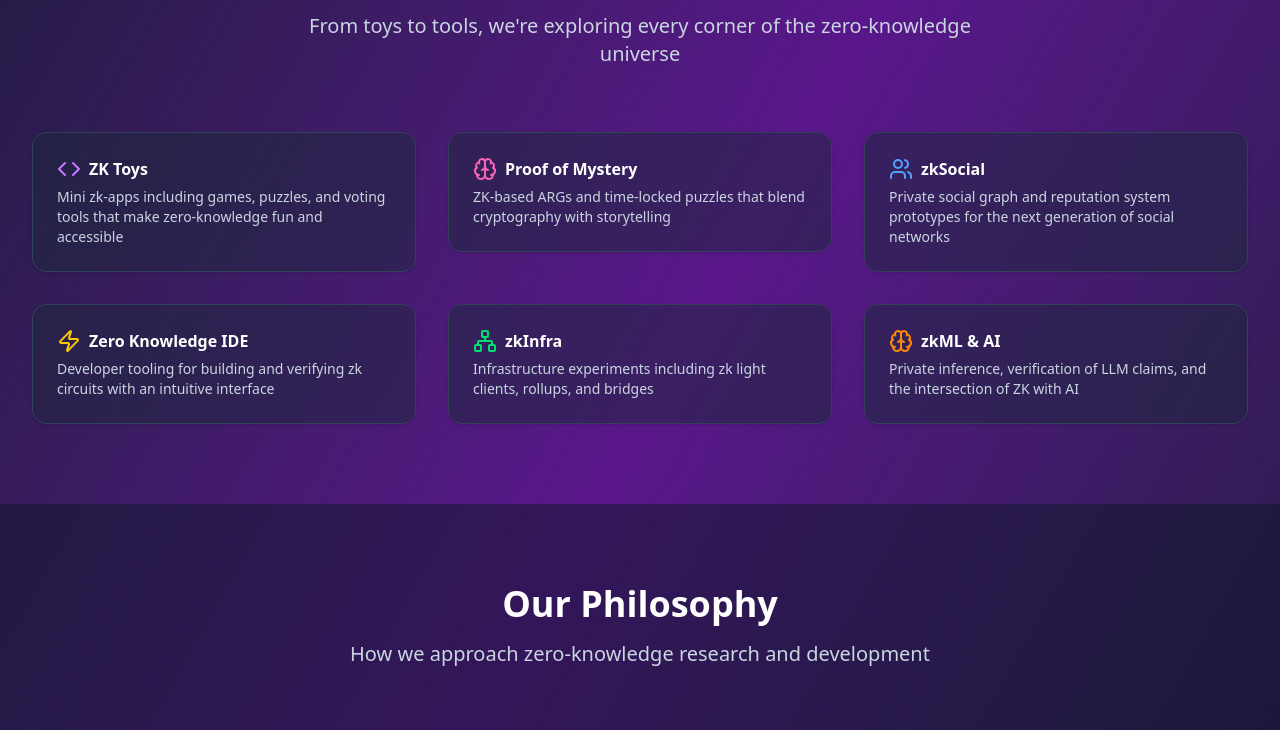
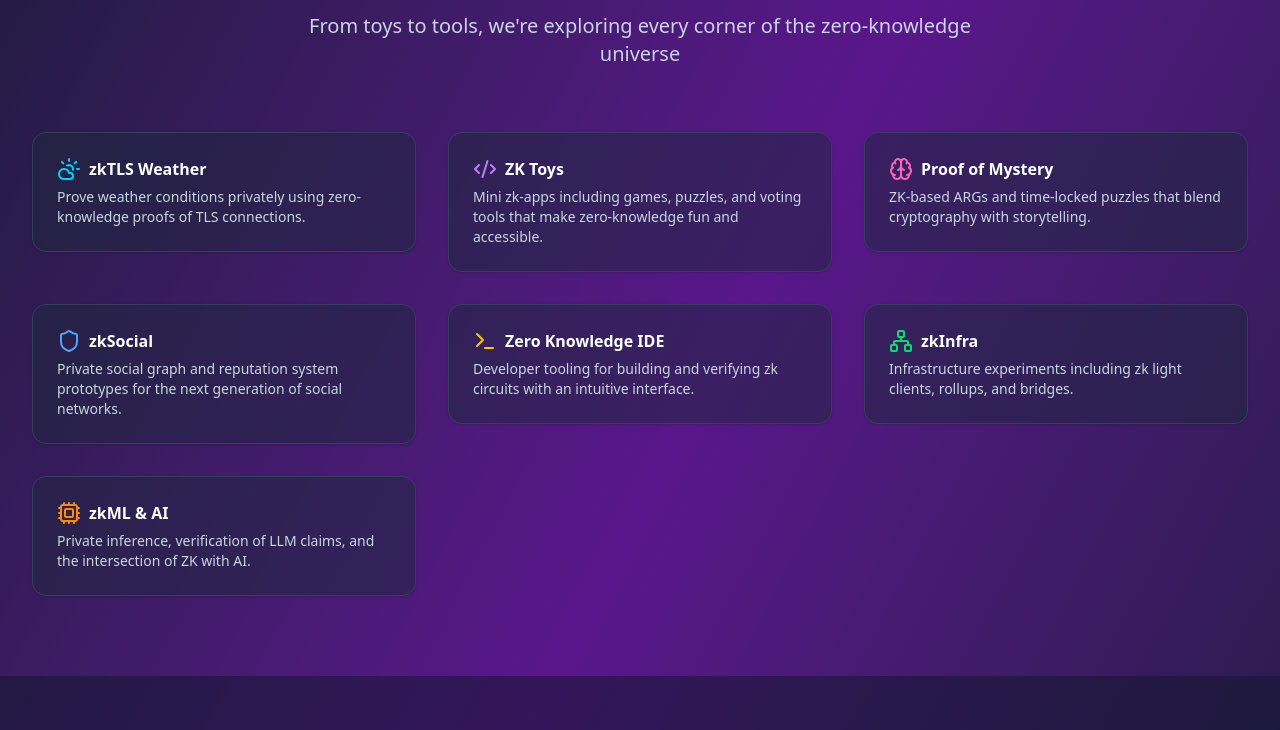
Before and after one commit to nullifier-labs/nullifier-labs-web, a Next.js app: page / in a window 1280 px wide. Shown: the part 706-1436 px from the top of the page. Built offline with nearby package versions, Linux system fonts and the light colour scheme.

Commit message:
feat: update experiment list

```diff
--- a/src/app/experiments/page.tsx
+++ b/src/app/experiments/page.tsx
@@ -1,8 +1,8 @@
 import { Card, CardDescription, CardHeader, CardTitle } from "@/components/ui/card"
-import { Brain, Code, Network, Users, Zap } from "lucide-react"
 import Link from "next/link"
 import { Footer } from "@/components/layout/Footer"
 import { NavBar } from "@/components/layout/NavBar"
+import { experiments } from "@/lib/experiments"
 
 export const metadata = {
   title: 'Explore Experiments – Nullifier Labs',
@@ -24,89 +24,24 @@ export default function ExperimentsPage() {
         </div>
 
         <div className="grid md:grid-cols-2 lg:grid-cols-3 gap-8">
-          <Link href="/experiments/zk-toys">
+          {experiments.map((experiment) => {
+            const Icon = experiment.icon;
+            return (
+              <Link key={experiment.slug} href={`/experiments/${experiment.slug}`}>
                 <Card className="bg-slate-800/50 border-slate-700 hover:border-purple-500 transition-colors cursor-pointer">
                   <CardHeader>
                     <div className="flex items-center space-x-2">
-                  <Code className="h-6 w-6 text-purple-400" />
-                  <CardTitle className="text-white">ZK Toys</CardTitle>
+                      <Icon className={`h-6 w-6 ${experiment.color}`} />
+                      <CardTitle className="text-white">{experiment.title}</CardTitle>
                     </div>
                     <CardDescription className="text-slate-300">
-                  Mini zk-apps including games, puzzles, and voting tools that make zero-knowledge fun and accessible
+                      {experiment.description}
                     </CardDescription>
                   </CardHeader>
                 </Card>
               </Link>
-
-          <Link href="/experiments/proof-of-mystery">
-            <Card className="bg-slate-800/50 border-slate-700 hover:border-purple-500 transition-colors cursor-pointer">
-              <CardHeader>
-                <div className="flex items-center space-x-2">
-                  <Brain className="h-6 w-6 text-pink-400" />
-                  <CardTitle className="text-white">Proof of Mystery</CardTitle>
-                </div>
-                <CardDescription className="text-slate-300">
-                  ZK-based ARGs and time-locked puzzles that blend cryptography with storytelling
-                </CardDescription>
-              </CardHeader>
-            </Card>
-          </Link>
-
-          <Link href="/experiments/zk-social">
-            <Card className="bg-slate-800/50 border-slate-700 hover:border-purple-500 transition-colors cursor-pointer">
-              <CardHeader>
-                <div className="flex items-center space-x-2">
-                  <Users className="h-6 w-6 text-blue-400" />
-                  <CardTitle className="text-white">zkSocial</CardTitle>
-                </div>
-                <CardDescription className="text-slate-300">
-                  Private social graph and reputation system prototypes for the next generation of social networks
-                </CardDescription>
-              </CardHeader>
-            </Card>
-          </Link>
-
-          <Link href="/experiments/zk-ide">
-            <Card className="bg-slate-800/50 border-slate-700 hover:border-purple-500 transition-colors cursor-pointer">
-              <CardHeader>
-                <div className="flex items-center space-x-2">
-                  <Zap className="h-6 w-6 text-yellow-400" />
-                  <CardTitle className="text-white">Zero Knowledge IDE</CardTitle>
-                </div>
-                <CardDescription className="text-slate-300">
-                  Developer tooling for building and verifying zk circuits with an intuitive interface
-                </CardDescription>
-              </CardHeader>
-            </Card>
-          </Link>
-
-          <Link href="/experiments/zk-infra">
-            <Card className="bg-slate-800/50 border-slate-700 hover:border-purple-500 transition-colors cursor-pointer">
-              <CardHeader>
-                <div className="flex items-center space-x-2">
-                  <Network className="h-6 w-6 text-green-400" />
-                  <CardTitle className="text-white">zkInfra</CardTitle>
-                </div>
-                <CardDescription className="text-slate-300">
-                  Infrastructure experiments including zk light clients, rollups, and bridges
-                </CardDescription>
-              </CardHeader>
-            </Card>
-          </Link>
-
-          <Link href="/experiments/zk-ml">
-            <Card className="bg-slate-800/50 border-slate-700 hover:border-purple-500 transition-colors cursor-pointer">
-              <CardHeader>
-                <div className="flex items-center space-x-2">
-                  <Brain className="h-6 w-6 text-orange-400" />
-                  <CardTitle className="text-white">zkML & AI</CardTitle>
-                </div>
-                <CardDescription className="text-slate-300">
-                  Private inference, verification of LLM claims, and the intersection of ZK with AI
-                </CardDescription>
-              </CardHeader>
-            </Card>
-          </Link>
+            );
+          })}
         </div>
       </main>
 
--- a/src/app/page.tsx
+++ b/src/app/page.tsx
@@ -1,10 +1,11 @@
 import { Button } from "@/components/ui/button"
 import { Card, CardDescription, CardHeader, CardTitle } from "@/components/ui/card"
 import { Badge } from "@/components/ui/badge"
-import { Github, Mail, Zap, Brain, Code, Network, Users } from "lucide-react"
+import { Github, Mail, Zap, Brain, Network } from "lucide-react"
 import Link from "next/link"
 import { NavBar } from "@/components/layout/NavBar"
 import { Footer } from "@/components/layout/Footer"
+import { experiments } from "@/lib/experiments"
 
 export default function HomePage() {
   return (
@@ -57,89 +58,24 @@ export default function HomePage() {
           </div>
 
           <div className="grid md:grid-cols-2 lg:grid-cols-3 gap-8">
-            <Link href="/experiments/zk-toys">
+            {experiments.map((experiment) => {
+              const Icon = experiment.icon;
+              return (
+                <Link key={experiment.slug} href={`/experiments/${experiment.slug}`}>
                   <Card className="bg-slate-800/50 border-slate-700 hover:border-purple-500 transition-colors cursor-pointer">
                     <CardHeader>
                       <div className="flex items-center space-x-2">
-                    <Code className="h-6 w-6 text-purple-400" />
-                    <CardTitle className="text-white">ZK Toys</CardTitle>
+                        <Icon className={`h-6 w-6 ${experiment.color}`} />
+                        <CardTitle className="text-white">{experiment.title}</CardTitle>
                       </div>
                       <CardDescription className="text-slate-300">
-                    Mini zk-apps including games, puzzles, and voting tools that make zero-knowledge fun and accessible
+                        {experiment.description}
                       </CardDescription>
                     </CardHeader>
                   </Card>
                 </Link>
-
-            <Link href="/experiments/proof-of-mystery">
-              <Card className="bg-slate-800/50 border-slate-700 hover:border-purple-500 transition-colors cursor-pointer">
-                <CardHeader>
-                  <div className="flex items-center space-x-2">
-                    <Brain className="h-6 w-6 text-pink-400" />
-                    <CardTitle className="text-white">Proof of Mystery</CardTitle>
-                  </div>
-                  <CardDescription className="text-slate-300">
-                    ZK-based ARGs and time-locked puzzles that blend cryptography with storytelling
-                  </CardDescription>
-                </CardHeader>
-              </Card>
-            </Link>
-
-            <Link href="/experiments/zk-social">
-              <Card className="bg-slate-800/50 border-slate-700 hover:border-purple-500 transition-colors cursor-pointer">
-                <CardHeader>
-                  <div className="flex items-center space-x-2">
-                    <Users className="h-6 w-6 text-blue-400" />
-                    <CardTitle className="text-white">zkSocial</CardTitle>
-                  </div>
-                  <CardDescription className="text-slate-300">
-                    Private social graph and reputation system prototypes for the next generation of social networks
-                  </CardDescription>
-                </CardHeader>
-              </Card>
-            </Link>
-
-            <Link href="/experiments/zk-ide">
-              <Card className="bg-slate-800/50 border-slate-700 hover:border-purple-500 transition-colors cursor-pointer">
-                <CardHeader>
-                  <div className="flex items-center space-x-2">
-                    <Zap className="h-6 w-6 text-yellow-400" />
-                    <CardTitle className="text-white">Zero Knowledge IDE</CardTitle>
-                  </div>
-                  <CardDescription className="text-slate-300">
-                    Developer tooling for building and verifying zk circuits with an intuitive interface
-                  </CardDescription>
-                </CardHeader>
-              </Card>
-            </Link>
-
-            <Link href="/experiments/zk-infra">
-              <Card className="bg-slate-800/50 border-slate-700 hover:border-purple-500 transition-colors cursor-pointer">
-                <CardHeader>
-                  <div className="flex items-center space-x-2">
-                    <Network className="h-6 w-6 text-green-400" />
-                    <CardTitle className="text-white">zkInfra</CardTitle>
-                  </div>
-                  <CardDescription className="text-slate-300">
-                    Infrastructure experiments including zk light clients, rollups, and bridges
-                  </CardDescription>
-                </CardHeader>
-              </Card>
-            </Link>
-
-            <Link href="/experiments/zk-ml">
-              <Card className="bg-slate-800/50 border-slate-700 hover:border-purple-500 transition-colors cursor-pointer">
-                <CardHeader>
-                  <div className="flex items-center space-x-2">
-                    <Brain className="h-6 w-6 text-orange-400" />
-                    <CardTitle className="text-white">zkML & AI</CardTitle>
-                  </div>
-                  <CardDescription className="text-slate-300">
-                    Private inference, verification of LLM claims, and the intersection of ZK with AI
-                  </CardDescription>
-                </CardHeader>
-              </Card>
-            </Link>
+              );
+            })}
           </div>
         </div>
       </section>
--- a/src/lib/experiments.tsx
+++ b/src/lib/experiments.tsx
@@ -1,5 +1,5 @@
 import React from 'react';
-import { Brain, Code2, Cpu, Network, Shield, Terminal } from 'lucide-react';
+import { Brain, Code2, Cpu, Network, Shield, Terminal, CloudSun } from 'lucide-react';
 
 export interface Experiment {
   slug: string;
@@ -11,6 +11,46 @@ export interface Experiment {
 }
 
 export const experiments: Experiment[] = [
+  {
+    slug: 'zktls-weather',
+    title: 'zkTLS Weather',
+    description: 'Prove weather conditions privately using zero-knowledge proofs of TLS connections.',
+    longDescription: (
+      <div>
+        <p className="mb-4">
+          The zkTLS Weather demo showcases how zero-knowledge proofs can be used to verify real-world data
+          without revealing the underlying information. This project demonstrates proving that the weather
+          temperature is above a specific threshold without exposing the exact temperature or location.
+        </p>
+        <p className="mb-4">
+          Using zkTLS (zero-knowledge Transport Layer Security), we can create cryptographic proofs about
+          data fetched from weather APIs while maintaining privacy. This opens up possibilities for
+          conditional payments, insurance claims, and other applications that depend on verifiable real-world data.
+        </p>
+        <p>
+          <strong>Key Features:</strong>
+        </p>
+        <ul className="list-disc pl-6 mt-2">
+          <li>Generate zero-knowledge proofs of weather conditions</li>
+          <li>Verify proofs without revealing exact temperature or location</li>
+          <li>Demonstrate practical applications of zkTLS technology</li>
+          <li>Privacy-preserving verification of external data sources</li>
+        </ul>
+        <p className="mt-4">
+          <a
+            href="https://github.com/nullifier-labs/zktls-weather"
+            target="_blank"
+            rel="noopener noreferrer"
+            className="text-blue-400 hover:text-blue-300 underline"
+          >
+            View the project on GitHub →
+          </a>
+        </p>
+      </div>
+    ),
+    icon: CloudSun,
+    color: 'text-cyan-400',
+  },
   {
     slug: 'zk-toys',
     title: 'ZK Toys',
```
Lines whose indentation alone changed are shown as unchanged.
